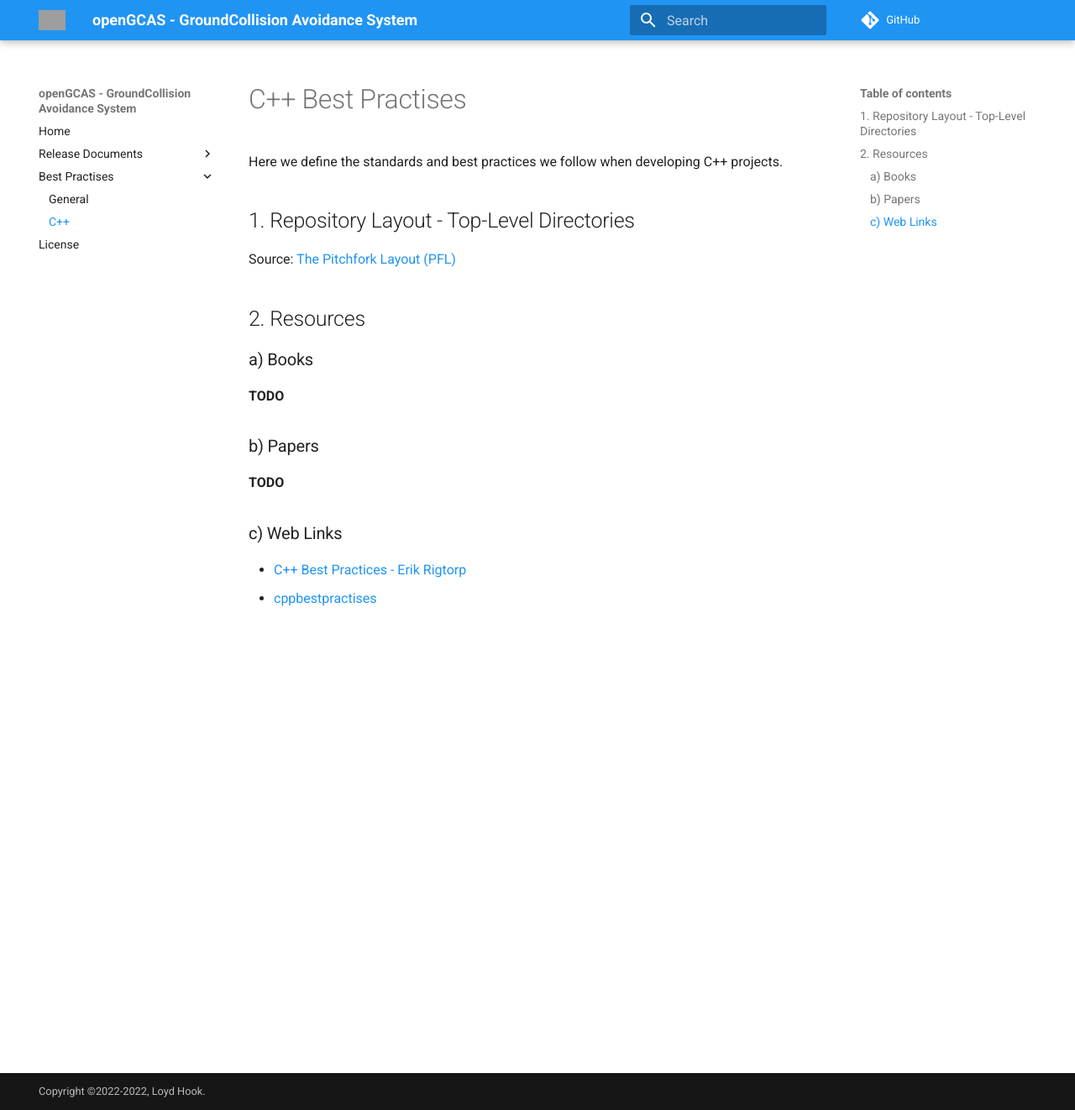
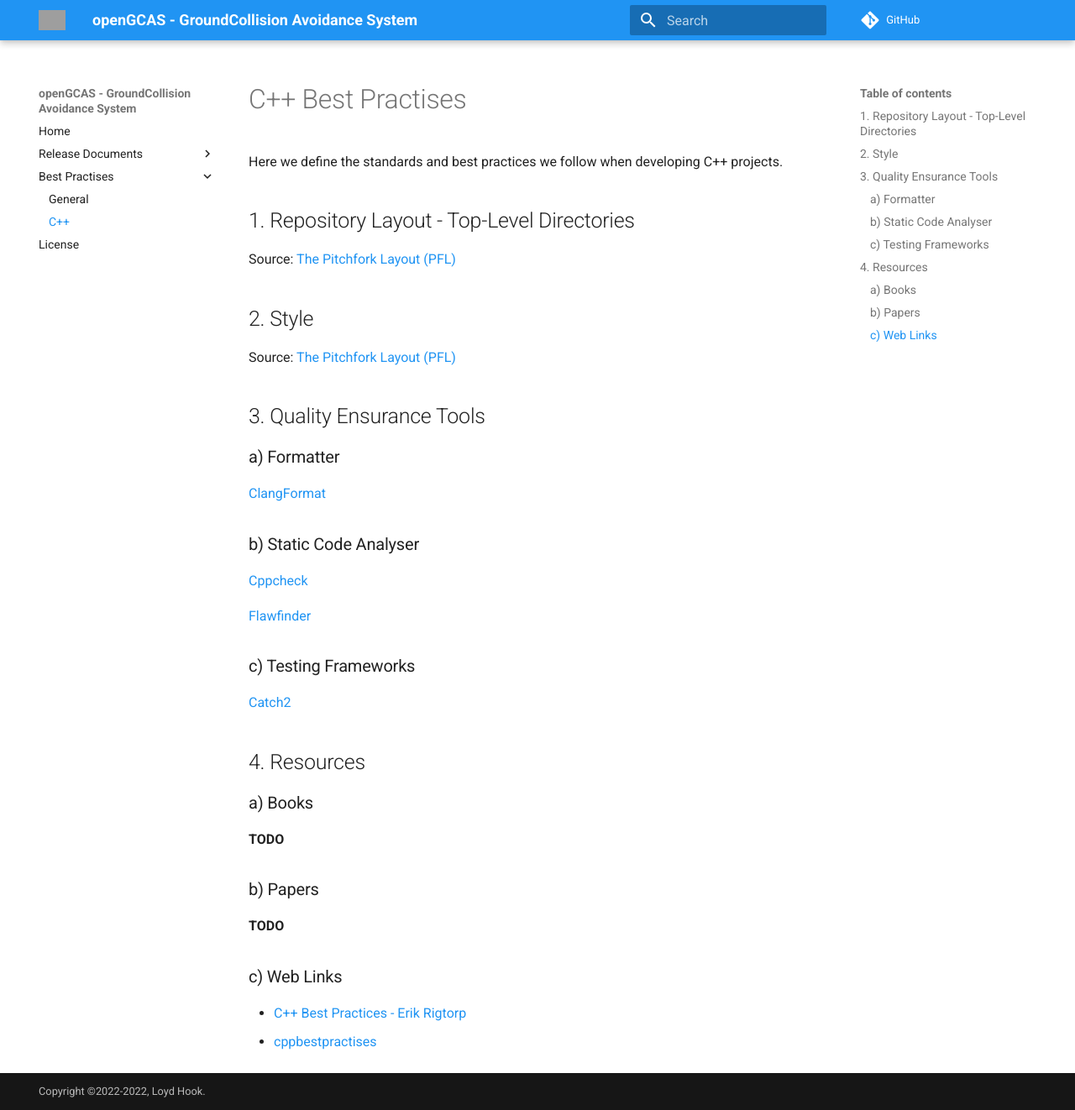
Before and after one commit to FAA-VAIL-Project/openGCAS, an MkDocs documentation site: the page built from docs/best_practises_cpp.md, in a window 1280 px wide and 1322 px high. Shown: the whole window at 84% size. Built offline with MkDocs 1.6.1 and Material for MkDocs 9.7.7, drawn with Linux system fonts in a browser that asks for light colours; comment, search, counter and statistics services are not loaded; grey boxes are pictures that could not be loaded.

Commit message:
Initial development setup.

```diff
--- a/docs/best_practises_cpp.md
+++ b/docs/best_practises_cpp.md
@@ -6,7 +6,27 @@ Here we define the standards and best practices we follow when developing C++ pr
 
 Source: [The Pitchfork Layout (PFL)](https://api.csswg.org/bikeshed/?force=1&url=https://raw.githubusercontent.com/vector-of-bool/pitchfork/develop/data/spec.bs#tld)
 
-## 2. Resources
+## 2. Style
+
+Source: [The Pitchfork Layout (PFL)](https://lefticus.gitbooks.io/cpp-best-practices/content/03-Style.html)
+
+## 3. Quality Ensurance Tools
+
+### a) Formatter
+
+[ClangFormat](https://clang.llvm.org/docs/ClangFormat.html){:target="_blank"}
+
+### b) Static Code Analyser
+
+[Cppcheck](https://cppcheck.sourceforge.io){:target="_blank"}
+
+[Flawfinder](https://dwheeler.com/flawfinder/){:target="_blank"}
+
+### c) Testing Frameworks
+
+[Catch2](https://github.com/catchorg/Catch2){:target="_blank"}
+
+## 4. Resources
 
 ### a) Books
 
```
